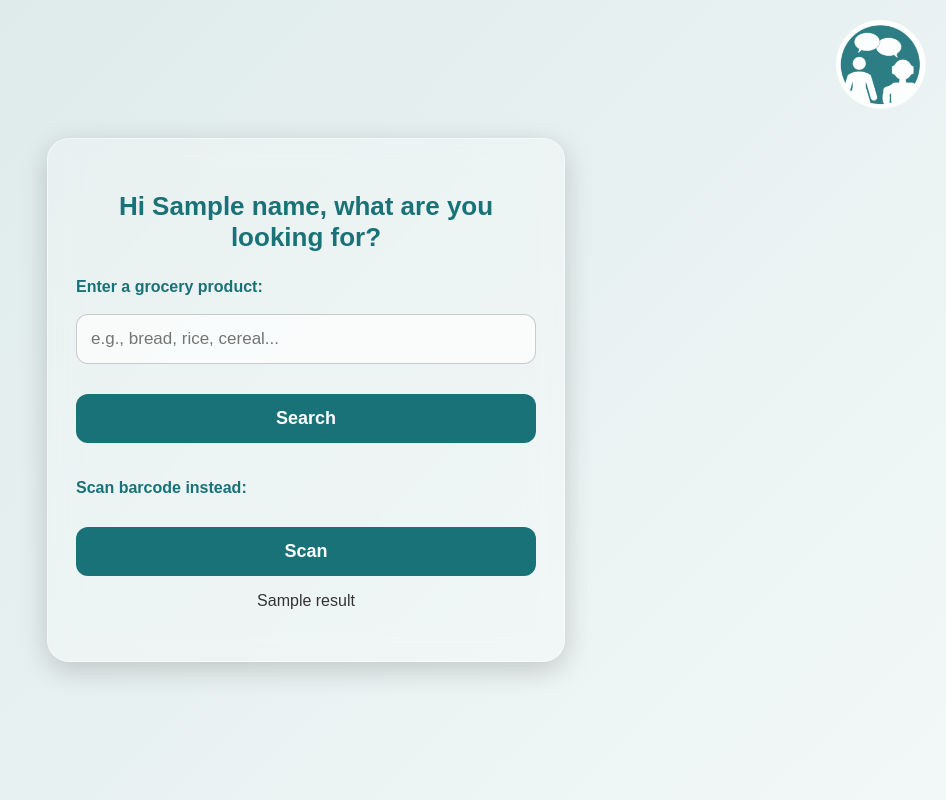
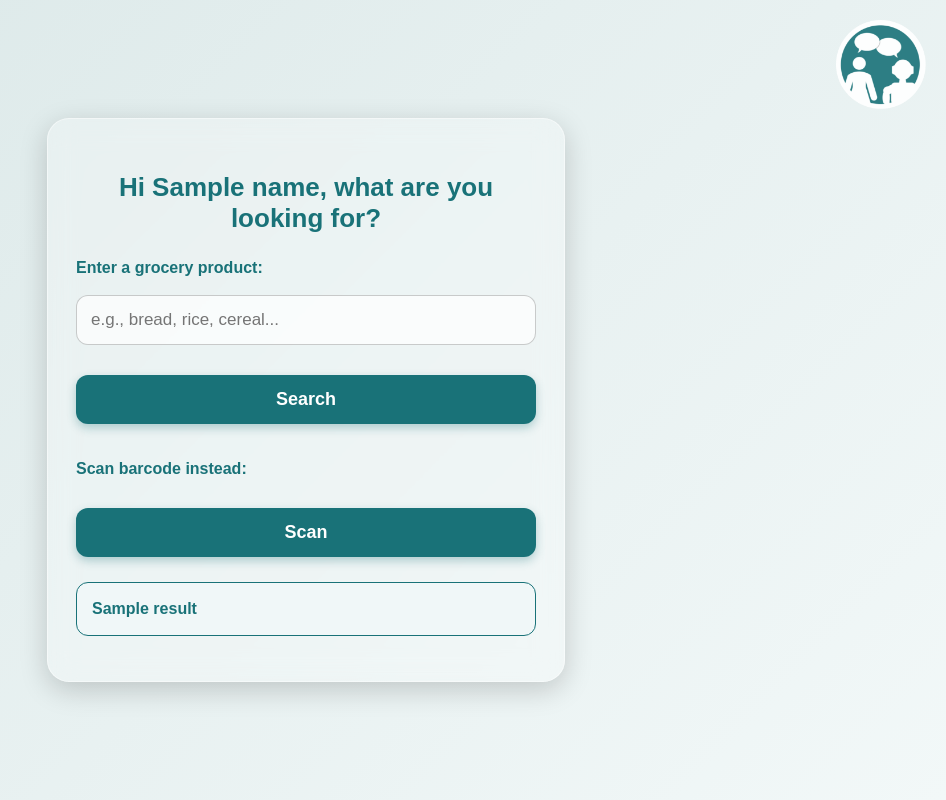
Before and after one commit to cameronduncan678/DM937_VIP_Pepper_Robot, a Flask app: template templates/product.html in a window 1280 px wide. Shown: the whole page, without its empty margins (334-1280 px from the left). Run offline with Flask 3, Linux system fonts and the light colour scheme; the template is opened without the code that fills it: most values are stand-ins (such as "Sample title", 1, 10 or a date in 2020).

Commit message:
updated for the scanning barcode page
Updated comments for clarity and consistency in theme colors.

```diff
--- a/static/css/style.css
+++ b/static/css/style.css
@@ -2,40 +2,42 @@ body {
     margin: 0;
     padding: 0;
     height: 100vh;
-
     display: flex;
     justify-content: center;
     align-items: center;
-
     font-family: Arial, sans-serif;
-    background: linear-gradient(135deg, #dbe8e8, #f2f8f8); /* light teal-tinted background */
-    color: #333;
+    /* This background is the source of the teal-tinted gradient */
+    background: linear-gradient(135deg, #dbe8e8, #f2f8f8);
+    color: #333; /* Default text color is dark */
 }
 
-/* Frosted glass container */
+/* --- Frosted Glass Container (Applied to all main content) --- */
 .container {
     width: 90%;
     max-width: 460px;
     padding: 35px 28px;
 
+    /* Frosted Glass Effect */
     background: rgba(255, 255, 255, 0.25);
     border-radius: 22px;
-
     backdrop-filter: blur(14px);
     -webkit-backdrop-filter: blur(14px);
 
+    /* Soft border and shadow */
     border: 1px solid rgba(255, 255, 255, 0.45);
     box-shadow: 0 8px 28px rgba(0, 0, 0, 0.18);
 
     text-align: center;
 }
 
+/* --- Headings (Themed Color) --- */
 h1 {
     font-size: 26px;
     margin-bottom: 25px;
-    color: #197278; /* NEW THEME COLOR */
+    color: #197278; /* Primary Teal/Theme Color */
 }
 
+/* --- Form and Input Styles --- */
 form {
     display: flex;
     flex-direction: column;
@@ -46,48 +48,77 @@ label {
     text-align: left;
     font-weight: bold;
     font-size: 16px;
-    color: #197278; /* NEW THEME COLOR */
+    color: #197278; /* Primary Teal/Theme Color */
 }
 
 input, select {
     width: 100%;
     box-sizing: border-box;
-
     padding: 14px;
     font-size: 17px;
-
     border-radius: 12px;
     border: 1px solid rgba(0,0,0,0.2);
-
     background: rgba(255, 255, 255, 0.7);
 }
 
+/* --- Button Styling (Primary Action) --- */
 button {
     margin-top: 12px;
     padding: 14px;
-
     font-size: 18px;
     font-weight: bold;
-
-    background: #197278; /* NEW THEME COLOR */
+    background: #197278; /* Primary Teal/Theme Color */
     color: white;
-
     border: none;
     border-radius: 12px;
-
     cursor: pointer;
     transition: 0.25s;
+    box-shadow: 0 4px 10px rgba(25, 114, 120, 0.3);
 }
 
 button:hover {
     background: #12595c; /* Slightly darker teal */
 }
 
+/* --- Logo Positioning and Styling --- */
 .logo {
     position: absolute;
     top: 20px;
     right: 20px;
-    width: 90px;      /* adjust size as needed */
+    width: 90px;
     height: auto;
     opacity: 0.9;
+    z-index: 1000;
 }
+
+/* --- Scanning Page & Result Styles --- */
+
+/* NEW: General paragraph style to ensure status text uses the dark body color */
+.container > p {
+    color: #333;
+    text-align: center;
+    margin: 10px 0;
+}
+
+/* Style for the image in the scanning status page */
+.container img {
+    max-width: 100%;
+    border-radius: 12px;
+    border: 1px solid rgba(0,0,0,0.2);
+    margin-top: 10px;
+}
+
+/* Style for the result text when a search or scan is successful/failed */
+/* This rule is highly specific and should only apply to the result box */
+.container p { /* Targeting all paragraph children inside the container */
+    margin-top: 25px;
+    padding: 15px;
+    border-radius: 12px;
+    font-size: 1em;
+    font-weight: bold;
+    text-align: left;
+    background-color: #f0f7f8;
+    border: 1px solid #197278;
+    color: #197278; /* Teal text for the result message */
+    line-height: 1.4;
+}
```
